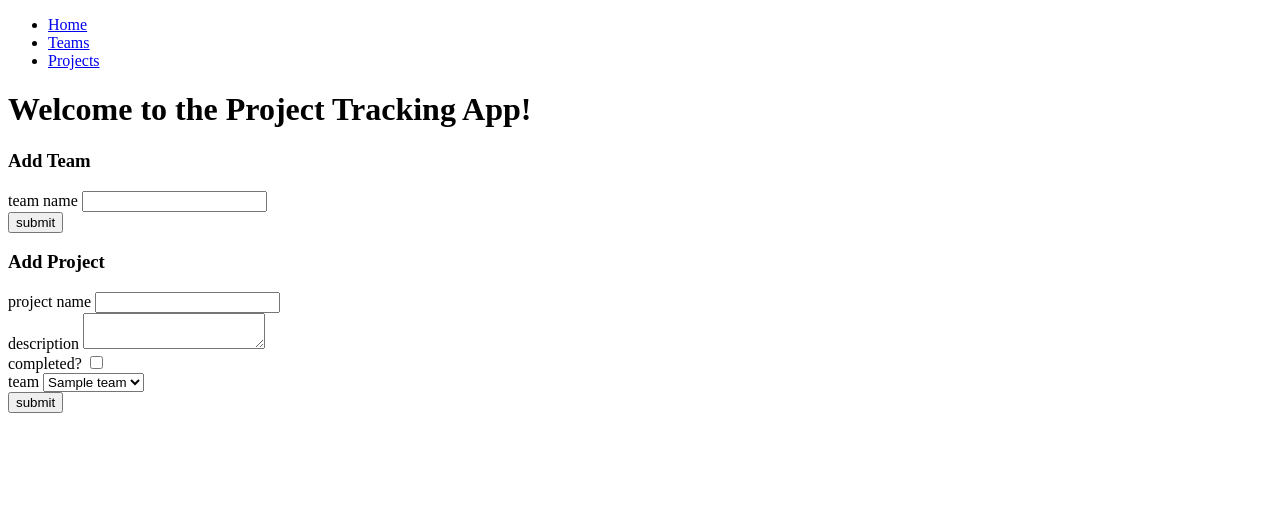
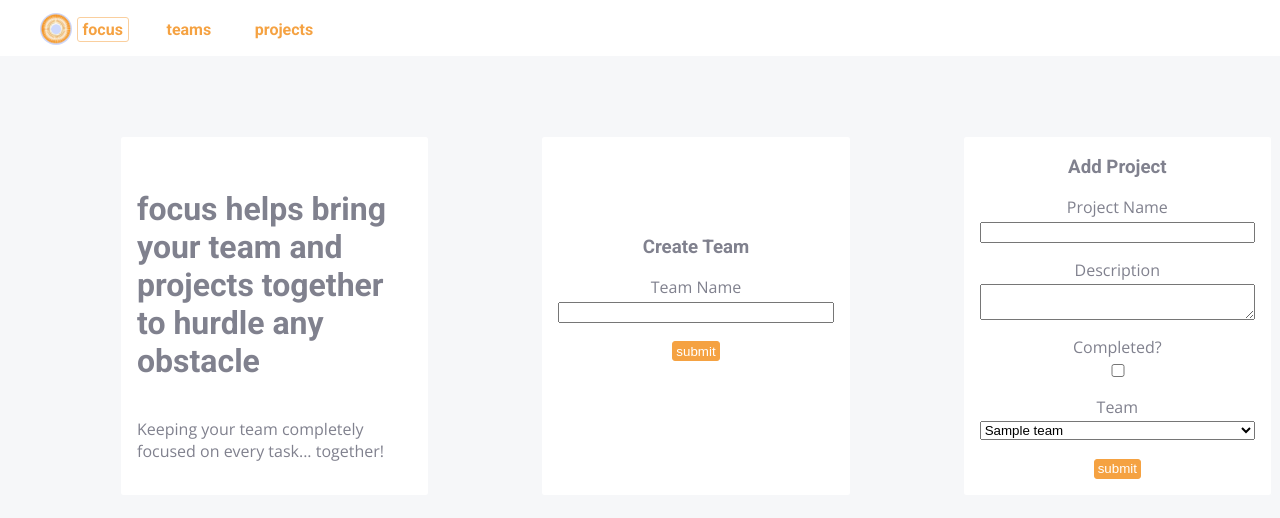
Before and after one commit to Northermata2387/F28-Python-Unit-04, a Flask app: page / in a window 1280 px wide. Shown: the top 518 px of the page. Run offline with Flask 2, Linux system fonts and the light colour scheme; tables that the repository leaves empty hold one stand-in row (values such as "Sample post").

Commit message:
added some more styling

```diff
--- a/static/base.css
+++ b/static/base.css
@@ -0,0 +1,170 @@
+body {
+  background-color: hsl(220, 18%, 97%);
+  font-family: "Open Sans", sans-serif;
+  color: hsl(235, 6%, 53%);
+}
+
+/* Versatile Styling - apply as needed */
+
+.flex-column {
+  display: flex;
+  flex-direction: column;
+}
+
+.flex-row {
+  display: flex;
+  flex-direction: row;
+}
+
+.text-center {
+  text-align: center;
+}
+
+.margin-bottom {
+  margin-bottom: 0.2rem;
+}
+
+.margin-top {
+  margin-top: 1rem;
+}
+
+.roboto {
+  font-family: "Roboto", sans-serif;
+}
+
+.start-caps {
+  text-transform: capitalize;
+}
+
+.btn {
+  color: white;
+  background-color: hsl(32, 90%, 61%);
+  border: 1px solid hsl(32, 90%, 61%);
+  border-radius: 3px;
+  padding: 0.1rem 0.2rem;
+}
+
+.btn:hover {
+  color: hsl(226, 92%, 90%);
+  background-color: hsl(32, 90%, 50%);
+  border: 1px solid hsl(32, 90%, 61%);
+}
+
+.checkmark {
+  accent-color: hsl(32, 90%, 61%);
+}
+
+/* base.html */
+
+.fixed {
+  position: fixed;
+}
+
+.navbar {
+  background-color: rgb(255, 255, 255);
+  list-style-type: none;
+  width: 100vw;
+  height: 3.5rem;
+  margin: -0.5rem 0 0 -0.5rem;
+  border-bottom: 1px solid hsl(220, 18%, 97%);
+}
+
+.navbar-logo {
+  margin: 0.8rem 0.3rem 0 0;
+}
+
+.focus-logo {
+  width: 2rem;
+}
+
+.focus-logo:hover {
+  background-color: hsl(226, 92%, 90%);
+  border-radius: 50%;
+  height: 2rem;
+}
+
+.logo-active {
+  background-color: hsl(226, 92%, 90%);
+  border-radius: 50%;
+  height: 2rem;
+}
+
+.navbar-company-name {
+  margin: 1.2rem 1rem 0 0;
+  border-radius: 10%;
+}
+
+.navbar-title {
+  margin: 1.2rem 1rem 0 1rem;
+}
+
+.page-title {
+  text-decoration: none;
+  color: hsl(32, 90%, 61%);
+  border: 1px solid hsl(0, 0%, 100%);
+  border-radius: 3px;
+  padding: 0.1rem 0.3rem 0.2rem;
+}
+
+.page-title:hover {
+  background-color: hsl(226, 92%, 92%);
+  border-radius: 3px;
+  padding: 0.1rem 0.3rem 0.2rem;
+  color: hsl(32, 90%, 64%);
+}
+
+.title-active {
+  border: 1px solid hsl(32, 90%, 80%);
+  border-radius: 3px;
+}
+
+/* main - base.html */
+
+.padding-top-page {
+  padding-top: 3rem;
+}
+
+/* home.html */
+
+.home-card {
+  background-color: hsl(0, 0%, 100%);
+  margin: 5rem 0 0 7rem;
+  width: 20rem;
+  padding: 0 1rem 1rem;
+  border: 1px solid hsl(220, 18%, 97%);
+  border-radius: 3px;
+}
+
+.intro-card {
+  padding-top: 2rem;
+}
+
+.create-card {
+  padding-top: 5rem;
+}
+
+.submit-btn {
+  margin-top: 1rem;
+}
+
+/* teams.html */
+
+.teams-card {
+  background-color: hsl(0, 0%, 100%);
+  margin: 1.5rem 0 0 1rem;
+  width: 30rem;
+  padding: 1rem 2rem;
+  border: 1px solid hsl(220, 18%, 97%);
+  border-radius: 3px;
+}
+
+/* projects.html */
+
+.projects-card {
+  background-color: hsl(0, 0%, 100%);
+  margin: 1.5rem 0 0 1rem;
+  width: 63rem;
+  padding: 1rem 2rem;
+  border: 1px solid hsl(220, 18%, 97%);
+  border-radius: 3px;
+}
--- a/templates/base.html
+++ b/templates/base.html
@@ -4,41 +4,54 @@
     <meta charset="UTF-8" />
     <meta http-equiv="X-UA-Compatible" content="IE=edge" />
     <meta name="viewport" content="width=device-width, initial-scale=1.0" />
+    <link rel="preconnect" href="https://fonts.googleapis.com">
+    <link rel="preconnect" href="https://fonts.gstatic.com" crossorigin>
+    <link href="https://fonts.googleapis.com/css2?family=Open+Sans&family=Roboto:wght@700&display=swap" rel="stylesheet">
     <link rel="stylesheet" href="../static/base.css" />
-    <title>{{ title }}</title>
+    <title>Project Management Software | focus.com</title>
   </head>
   <body>
     <header>
-        <nav class="nav">
-            <ul class="nav nav-tabs">
-                <li class="nav-item">
+        <nav>
+            <ul class="navbar flex-row fixed roboto">
+                <li class="navbar-logo flex-row ">
                 {% if page == "home" %}
-                    <a class="nav-link active" aria-current="page" href="#">
+                    <a class="focus-logo logo-active" aria-current="page" href="#">
                 {% else %}
-                    <a class="nav-link" href="{{ url_for('home') }}">
+                    <a class="focus-logo" href="{{ url_for('home') }}">
                 {% endif %}
-                      Home</a>
+                      <img class="focus-logo" src="../static/images/focus-logo.png" alt="">
+                    </a>
                 </li>
-                <li class="nav-item">
+                <li class="navbar-company-name">
+                  {% if page == "home" %}
+                      <a class="page-title title-active" aria-current="page" href="#">
+                  {% else %}
+                      <a class="page-title" href="{{ url_for('home') }}">
+                  {% endif %}
+                        focus
+                      </a>
+                  </li>
+                <li class="navbar-title">
                 {% if page == "teams" %}
-                    <a class="nav-link active" aria-current="page" href="#">
+                    <a class="page-title title-active" aria-current="page" href="#">
                 {% else %}
-                    <a class="nav-link" href="{{ url_for('teams') }}">
+                    <a class="page-title" href="{{ url_for('teams') }}">
                 {% endif %}
-                  Teams</a>
+                  teams</a>
                 </li>
-                <li class="nav-item">
+                <li class="navbar-title">
                 {% if page == "projects" %}
-                    <a class="nav-link active" aria-current="page" href="#">
+                    <a class="page-title title-active" aria-current="page" href="#">
                 {% else %}
-                    <a class="nav-link" href="{{ url_for('projects') }}">
+                    <a class="page-title" href="{{ url_for('projects') }}">
                 {% endif %}
-                    Projects</a>
+                    projects</a>
                 </li>
               </ul>
             </nav>
     </header>
-    <main>
+    <main class="padding-top-page">
         {% block main %}
         {% endblock %}
     </main>
--- a/templates/home.html
+++ b/templates/home.html
@@ -1,45 +1,53 @@
 {% extends "base.html" %} {% block main %}
-<h1>Welcome to the Project Tracking App!</h1>
-<div class="form-container">
-  <h3>Add Team</h3>
+<div class="flex-row">
+  <div class="flex-column home-card intro-card">
+    <h1 class="roboto">
+      focus helps bring your team and projects together to hurdle any obstacle
+    </h1>
+    <p>Keeping your team completely focused on every task... together!</p>
+  </div>
+  <div class="home-card text-center start-caps create-card">
+    <h3 class="roboto">Create Team</h3>
     <form action="{{ url_for('add_team') }}" method="POST">
       {{ team_form.csrf_token() }}
       <div>
-      <div class="form-group mt-2">
-        {{ team_form.team_name.label }} {{ team_form.team_name(class =
-        "form-control") }}
+        <div class="flex-column">
+          {{ team_form.team_name.label(class="margin-bottom" ) }} {{
+          team_form.team_name(class = "form-control") }}
         </div>
-      <div class="form-group mt-2">
-        {{ team_form.submit(type="submit", class="btn btn-primary") }}
+        <div class="submit-btn">
+          {{ team_form.submit(type="submit", class="btn") }}
         </div>
       </div>
     </form>
   </div>
 
-<div class="form-container mt-5">
-  <h3>Add Project</h3>
+  <div class="home-card text-center start-caps">
+    <h3 class="roboto">Add Project</h3>
     <form action="{{ url_for('add_project') }}" method="POST">
       {{ project_form.csrf_token() }}
       <div>
-      <div class="form-group mt-2">
-        {{ project_form.project_name.label }} {{ project_form.project_name(class
-        = "form-control") }}
+        <div class="flex-column">
+          {{ project_form.project_name.label (class="margin-bottom" ) }} {{
+          project_form.project_name(class = "form-control") }}
         </div>
-      <div class="form-group mt-2">
-        {{ project_form.description.label }} {{ project_form.description(class =
-        "form-control") }}
+        <div class="flex-column">
+          {{ project_form.description.label (class="margin-bottom margin-top" )
+          }} {{ project_form.description(class = "form-control") }}
         </div>
-      <div class="form-group mt-2">
-        {{ project_form.completed.label }} {{ project_form.completed }}
+        <div class="flex-column">
+          {{ project_form.completed.label (class="margin-bottom margin-top" ) }}
+          {{ project_form.completed (class="checkmark")}}
         </div>
-      <div class="form-group mt-2">
-        {{ project_form.team_selection.label }} {{ project_form.team_selection
-        }}
+        <div class="flex-column">
+          {{ project_form.team_selection.label (class="margin-bottom margin-top"
+          ) }} {{ project_form.team_selection }}
         </div>
-      <div class="form-group mt-2">
-        {{ project_form.submit(type="submit", class="btn btn-primary") }}
+        <div class="submit-btn">
+          {{ project_form.submit(type="submit", class="btn") }}
         </div>
       </div>
     </form>
   </div>
+</div>
 {% endblock %}
--- a/templates/projects.html
+++ b/templates/projects.html
@@ -1,5 +1,5 @@
 {% extends "base.html" %} {% block main %}
-<div>
+<div class="projects-card">
   <table class="table table-bordered">
     <th>Project Name</th>
     <th>Description</th>
--- a/templates/teams.html
+++ b/templates/teams.html
@@ -1,6 +1,6 @@
 {% extends "base.html" %} {% block main %}
 <div>
-  <table class="table table-bordered">
+  <table class="teams-card">
     <th>Team Name</th>
     {% for team in teams %}
     <tr>
--- a/templates/update-project.html
+++ b/templates/update-project.html
@@ -1,5 +1,5 @@
 {% extends "base.html" %} {% block main %}
-<div class="form-container mt-5">
+<div class="home-card">
   <h3>Update Project</h3>
   <form
     action="{{ url_for('update_project', project_id = project.id) }}"
@@ -15,8 +15,8 @@
       project.description, class = "form-control") }}
     </div>
     <div class="form-group mt-2">
-      {{ form.completed.label }} {{ form.completed(checked = project.completed)
-      }}
+      {{ form.completed.label }} {{ form.completed(checked = project.completed,
+      class="checkmark") }}
     </div>
     <div class="form-group mt-2">
       {{ form.team_selection.label }} {{ form.team_selection }}
--- a/templates/update-team.html
+++ b/templates/update-team.html
@@ -1,5 +1,5 @@
 {% extends "base.html" %} {% block main %}
-<div class="form-container">
+<div class="teams-card">
   <h3>Update Team</h3>
   <form action="{{ url_for('update_team', team_id = team.id) }}" method="POST">
     {{ form.csrf_token() }}
```
Also changed, not shown: static/images/focus-logo.png (added). Lines whose indentation alone changed are shown as unchanged.
